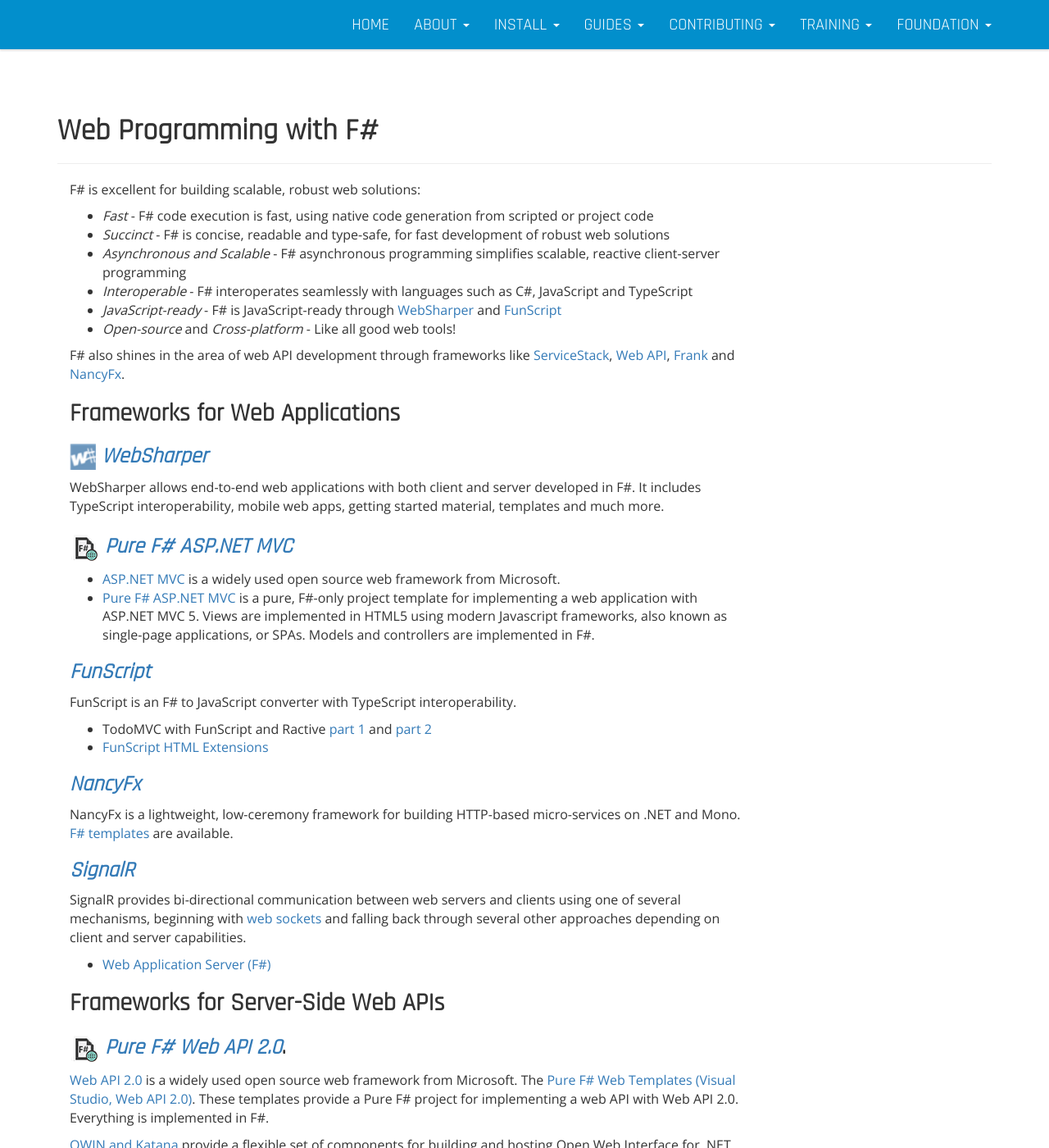
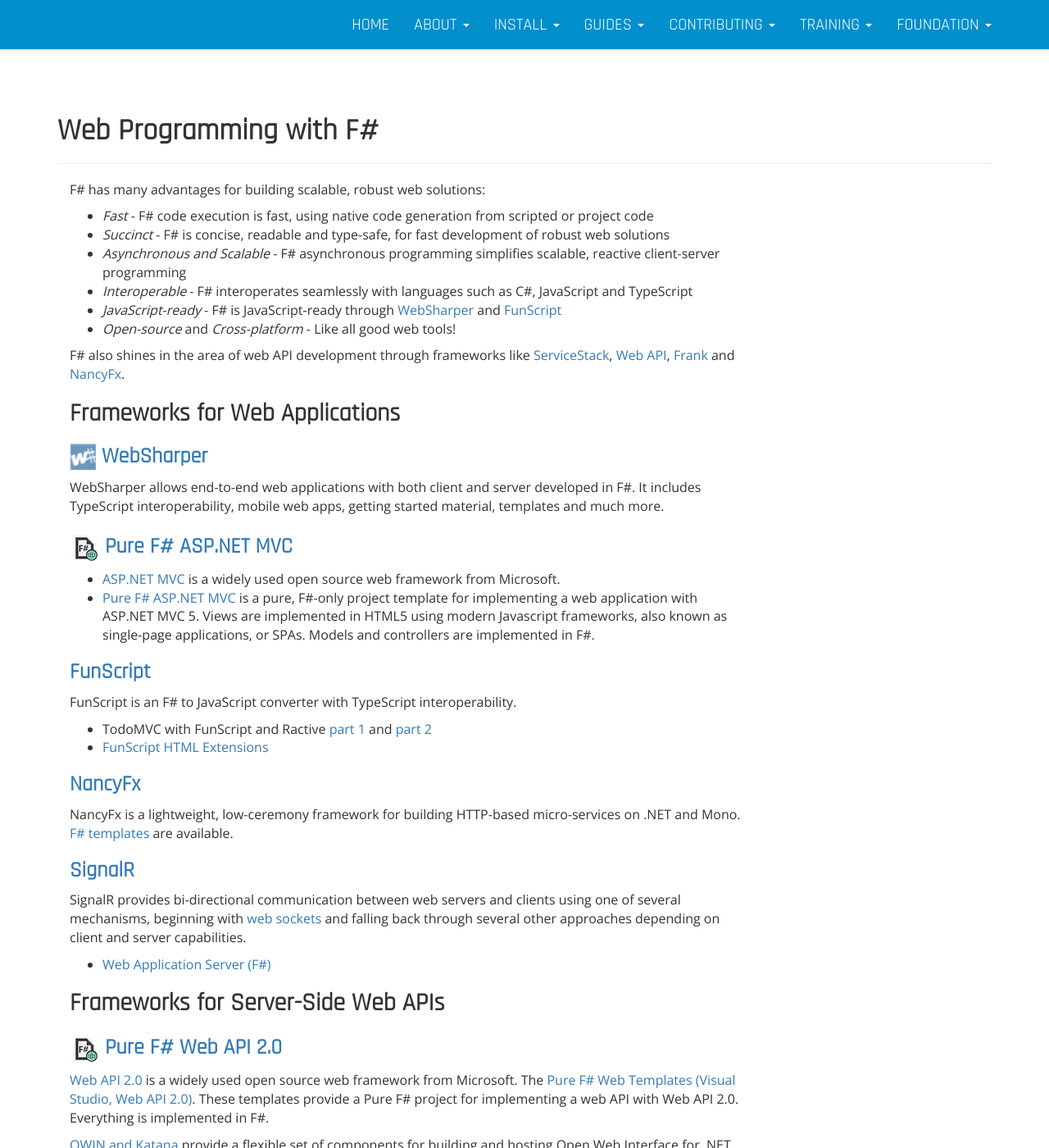
Before and after one commit to fsharp/fsharp.org, a Jekyll site: the page built from guides/web/index.md, in a window 1280 px wide and 1400 px high. Shown: the whole window at 82% size. Built offline with Jekyll 4.4.1, drawn with Linux system fonts in a browser that asks for light colours; nearby versions of some CDN libraries.

Commit message:
content and typography cleanup (2)

```diff
--- a/guides/web/index.md
+++ b/guides/web/index.md
@@ -5,7 +5,7 @@
 redirect_from: "/webstacks/index.html"
 ---
 
-F# is excellent for building scalable, robust web solutions:
+F# has many advantages for building scalable, robust web solutions:
 
 * *Fast* - F# code execution is fast, using native code generation from scripted or project code
 * *Succinct* - F# is concise, readable and type-safe, for fast development of robust web solutions
@@ -20,28 +20,28 @@
 
 ## Frameworks for Web Applications
 
-### ![logo](/images/thumbs/WebSharper.png)&nbsp;[_WebSharper_](http://websharper.com/)
+### ![logo](/images/thumbs/WebSharper.png)&nbsp;[WebSharper](http://websharper.com/)
 
 WebSharper allows end-to-end web applications with both client and server developed in F#.
 It includes TypeScript interoperability, mobile web apps, getting started material, templates and much more.
 
-### ![logo](/images/thumbs/fsharp.web.png)&nbsp;[_Pure F# ASP.NET MVC_](http://bloggemdano.blogspot.com/2013/12/a-new-f-aspnet-mvc-5-and-web-api-2.html)
+### ![logo](/images/thumbs/fsharp.web.png)&nbsp;[Pure F# ASP.NET MVC](http://bloggemdano.blogspot.com/2013/12/a-new-f-aspnet-mvc-5-and-web-api-2.html)
 
 * [ASP.NET MVC](http://www.asp.net/mvc) is a widely used open source web framework from Microsoft.
 * [Pure F# ASP.NET MVC](http://bloggemdano.blogspot.com/2013/12/a-new-f-aspnet-mvc-5-and-web-api-2.html) is a pure, F#-only project template for implementing a web application with ASP.NET MVC 5. Views are implemented in HTML5 using modern Javascript frameworks, also known as single-page applications, or SPAs. Models and controllers are implemented in F#.
 
-### [_FunScript_](http://funscript.info/)
+### [FunScript](http://funscript.info/)
 
 FunScript is an F# to JavaScript converter with TypeScript interoperability.
 
 * TodoMVC with FunScript and Ractive [part 1](http://youtu.be/smyeLH6HktA) and [part 2](http://youtu.be/hhqKArYkfYA)
 * [FunScript HTML Extensions](http://youtu.be/Xmvehkj8qGM)
 
-### [_NancyFx_](https://github.com/NancyFx/Nancy)
+### [NancyFx](https://github.com/NancyFx/Nancy)
 
 NancyFx is a lightweight, low-ceremony framework for building HTTP-based micro-services on .NET and Mono. [F# templates](http://bloggemdano.blogspot.com/2013/12/a-few-other-template-additions-and.html) are available.
 
-### [_SignalR_](http://www.asp.net/signalr)
+### [SignalR](http://www.asp.net/signalr)
 
 SignalR provides bi-directional communication between web servers and clients using one of several mechanisms, beginning with [web sockets](http://www.websocket.org/) and falling back through several other approaches depending on client and server capabilities.
 
@@ -50,7 +50,7 @@
 
 ## Frameworks for Server-Side Web APIs
 
-### ![logo](/images/thumbs/fsharp.web.png)&nbsp;[_Pure F# Web API 2.0_](http://bloggemdano.blogspot.com/2013/12/a-new-f-aspnet-mvc-5-and-web-api-2.html).
+### ![logo](/images/thumbs/fsharp.web.png)&nbsp;[Pure F# Web API 2.0](http://bloggemdano.blogspot.com/2013/12/a-new-f-aspnet-mvc-5-and-web-api-2.html)
 
 [Web API 2.0](http://www.asp.net/web-api) is a widely used open source web framework from Microsoft. The [Pure F# Web Templates (Visual Studio, Web API 2.0)](http://bloggemdano.blogspot.com/2013/12/a-new-f-aspnet-mvc-5-and-web-api-2.html). These templates provide a Pure F# project for implementing a web API with Web API 2.0. Everything is implemented in F#.
 
@@ -64,17 +64,17 @@
 * [Sample F# ASP.NET Web API hosted with OWIN on an Azure Worker Role](https://github.com/panesofglass/AzureFSharpOwin)
 * [F#/C# Web Templates for REST](http://visualstudiogallery.msdn.microsoft.com/3d2bf938-fc9e-403c-90b3-8de27dc23095) - (Visual Studio, ASP.NET Web API) Includes templates for ASP.NET Web API.
 
-### [_Dyfrig_](https://github.com/fsprojects/dyfrig)
+### [Dyfrig](https://github.com/fsprojects/dyfrig)
 
 Dyfrig provides an [OWIN](http://owin.org/) implementation for F# and includes combinators for [railway-oriented programming](https://github.com/fsprojects/dyfrig/blob/master/src/Dyfrig/OwinRailway.fsi), a [computation expression with lenses](https://github.com/fsprojects/dyfrig/blob/master/src/Dyfrig/OwinApp.fs#L35), and [adapters for `System.Net.Http` types](https://github.com/fsprojects/dyfrig/blob/master/src/Dyfrig/SystemNetHttpAdapter.fsi).
 
 See a [sample todo-backend](https://github.com/panesofglass/TodoBackendFSharp/blob/master/docs/index.md) implementation.
 
-### [_Frank_](http://frankfs.net/)
+### [Frank](http://frankfs.net/)
 
 Frank provides combinators for composing web applications using the types in `System.Net.Http`, the library that drives ASP.NET Web API.
 
-### ![logo](/images/thumbs/servicestack.png)&nbsp;[_ServiceStack_](https://servicestack.net/)
+### ![logo](/images/thumbs/servicestack.png)&nbsp;[ServiceStack](https://servicestack.net/)
 
 ServiceStack is a framework for simple and fast web services on .NET and Mono.
 
@@ -83,14 +83,14 @@
 * [F# and ServiceStack Example 2](http://www.servicestack.net/mythz_blog/?p=811) - An Async, Cached Twitter API Proxy in F#
 * [F#, ServiceStack and Heroku](https://github.com/kunjee17/ServiceStackHeroku) - Using ServiceStack and Heroku with F#
 
-### [_NancyFx_](https://github.com/NancyFx/Nancy)
+### [NancyFx](https://github.com/NancyFx/Nancy)
 
 NancyFx is a lightweight, low-ceremony framework for building HTTP-based micro-services on .NET and Mono.
 
 * [NancyFx Project Template](http://visualstudiogallery.msdn.microsoft.com/b55b8aac-b11a-4a6a-8a77-2153f46f4e2f) Includes templates for for getting started with a range of NancyFx applications.
 * [F#, NancyFx and Heroku](http://blog.ashleytowns.id.au/posts/2013-04/2013-04-01-running-csharp-fsharp-xbuild-nuget-on-heroku.html) - Using NancyFx and Heroku with F#
 
-### [_Simple.Web_](https://github.com/markrendle/Simple.Web)
+### [Simple.Web](https://github.com/markrendle/Simple.Web)
 
 Simple.Web is a REST-focused, object-oriented Web Framework for .NET
 
@@ -116,9 +116,9 @@
 
 Common hosting options are:
 
-* [_Heroku_](http://heroku.com/) - See, for example, [F#, ServiceStack and Heroku](https://github.com/kunjee17/ServiceStackHeroku) and complete article about [hosting NancyFx and F# on Heroku](http://blog.ashleytowns.id.au/posts/2013-04/2013-04-01-running-csharp-fsharp-xbuild-nuget-on-heroku.html)
-* [_Azure Web Sites_](http://www.windowsazure.com/) - Create and deploy to free Azure web sites from Visual Studio and other tools
-* [_AppHarbor_](http://appharbor.com/) - Free hosting of .NET web applications
+* [Heroku](http://heroku.com/) - See, for example, [F#, ServiceStack and Heroku](https://github.com/kunjee17/ServiceStackHeroku) and complete article about [hosting NancyFx and F# on Heroku](http://blog.ashleytowns.id.au/posts/2013-04/2013-04-01-running-csharp-fsharp-xbuild-nuget-on-heroku.html)
+* [Azure Web Sites](http://www.windowsazure.com/) - Create and deploy to free Azure web sites from Visual Studio and other tools
+* [AppHarbor](http://appharbor.com/) - Free hosting of .NET web applications
 
 
 ## Scaling to the Cloud
```
Also changed, not shown: use/linux/index.md (+1 -1 lines).
